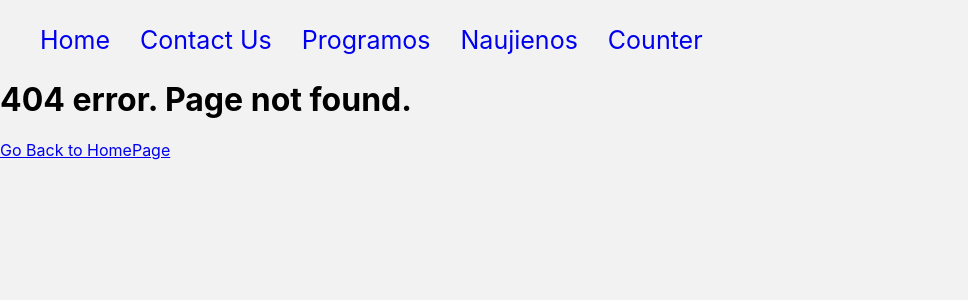
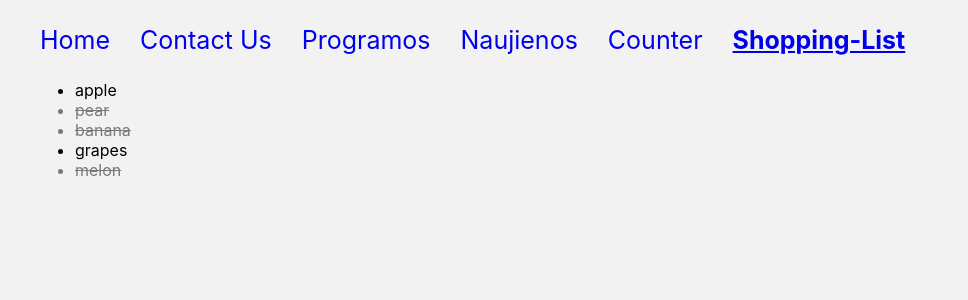
Before and after one commit to Adomelism/First-React-Project, a React (Create React App) app: page /ShoppingListPage in a window 1280 px wide. Before the commit this address had no page. Shown: the top 300 px of the page, without its empty margins (0-968 px from the left). Built offline with nearby package versions, Linux system fonts and the light colour scheme.

Commit message:
list created

```diff
--- a/src/App.js
+++ b/src/App.js
@@ -4,6 +4,7 @@ import ContactUs from './Pages//ContactUsPage/ContactUs';
 import Programos from './Pages/Programos/Programos';
 import NewsPage from './Pages/NewsPage/NewsPage';
 import CounterPage from './Pages/CounterPage/CounterPage';
+import ShoppingListPage from './Pages/ShoppingListPage/ShoppingListPage';
 
 
 function App() {
@@ -31,6 +32,10 @@ function App() {
           <li className='nav-item'>
             <NavLink to='/CounterPage' className='nav-link'>Counter</NavLink>
           </li>
+
+          <li className='nav-item'>
+            <NavLink to='/ShoppingListPage' className='nav-link'>Shopping-List</NavLink>
+          </li>
         </ul>
       </nav>
 
@@ -39,6 +44,7 @@ function App() {
             <Route path='/Programos' element={<Programos />} />
             <Route path='/NewsPage' element={<NewsPage />} />
             <Route path='/CounterPage' element={<CounterPage />} />
+            <Route path='/ShoppingListPage' element={<ShoppingListPage />} />
             <Route path='/' element={
               <div>
                 <h1>HomePage</h1>
--- /dev/null
+++ b/src/Components/ShoppingListComponents/ShoppingItem.js
@@ -0,0 +1,8 @@
+
+const ShoppingItem = () => {
+  return (
+    <li>Title: {} </li>
+  )
+}
+
+export default ShoppingItem
--- /dev/null
+++ b/src/Pages/ShoppingListPage/ShoppingList.css
@@ -0,0 +1,4 @@
+.done {
+    text-decoration: line-through;
+    opacity: 0.5;
+}
--- /dev/null
+++ b/src/Pages/ShoppingListPage/ShoppingListPage.js
@@ -0,0 +1,50 @@
+import './ShoppingList.css';
+import Container from '../../Components/Container/Container';
+import { useState } from 'react';
+import ShoppingItem from '../../Components/ShoppingListComponents/ShoppingItem';
+
+const ShoppingListPage = () => {
+
+    const itemsListData = [
+        {
+         title: 'apple',
+         done: false,
+        },
+        {
+         title: 'pear',
+         done: true,
+        },
+        {
+         title: 'banana',
+         done: true,
+        },
+        {
+         title: 'grapes',
+         done: false,
+        },
+        {
+         title: 'melon',
+         done: true,
+        },
+     ];
+
+     const [list, setList] = useState(itemsListData)
+    //  console.log(setList)
+
+
+  return (
+    <Container>
+        {list && list.length > 0 ? (
+            <ul>
+                {list.map((item, index) => <li className={item.done ? 'done' : ''}
+                key={index}>{item.title}</li>)}
+            </ul>
+        ) : (
+            <h3>Your shopping list is empty.</h3>
+        )}
+
+    </Container>
+  )
+}
+
+export default ShoppingListPage
```
